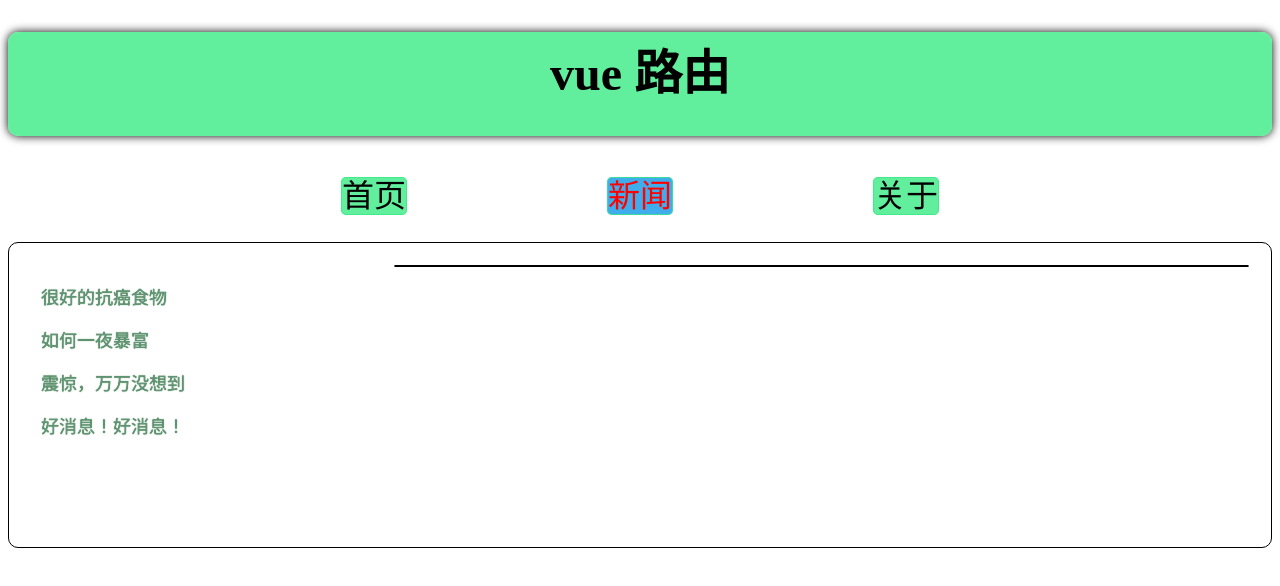
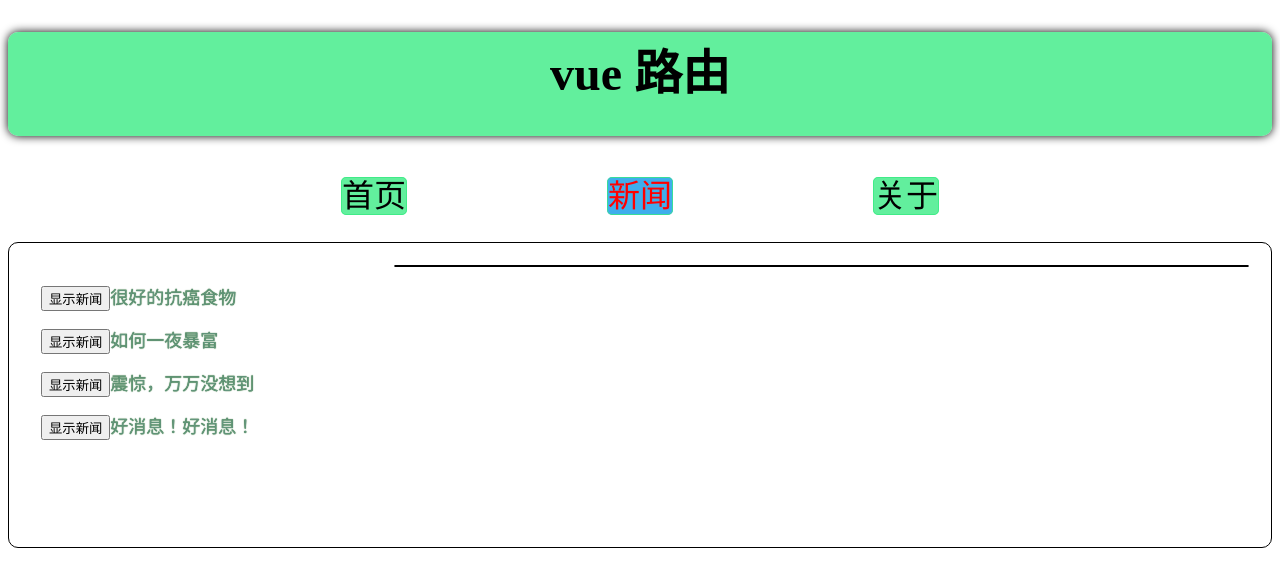
Before and after one commit to qingpoa/learnvue, a Vue app in the folder learnvue/: page /news in a window 1280 px wide. Shown: the top 586 px of the page. Built offline with nearby package versions, Linux system fonts and the light colour scheme; the HTML template or start-up script is replaced by a standard one.

Commit message:
编程式路由导航

```diff
--- a/learnvue/src/pages/news.vue
+++ b/learnvue/src/pages/news.vue
@@ -2,6 +2,7 @@
   <div class="news">
     <ul>
       <li v-for="news in newsList" :key="news.id">
+        <button @click = showdetial(news)>显示新闻</button>
         <RouterLink
         :to="{
           name:'det',
@@ -24,13 +25,33 @@
 
 <script setup lang="ts" name="News">
   import { reactive } from 'vue';
-  import { RouterView ,RouterLink} from 'vue-router';
+  import { RouterView ,RouterLink,useRouter} from 'vue-router';
   const newsList = reactive([
     {id:'asfdtrfay01',title:'很好的抗癌食物',content:'西蓝花'},
     {id:'asfdtrfay02',title:'如何一夜暴富',content:'学IT'},
     {id:'asfdtrfay03',title:'震惊，万万没想到',content:'明天是周一'},
     {id:'asfdtrfay04',title:'好消息！好消息！',content:'快过年了'}
   ])
+
+  interface NewsList{
+    id:string,
+    title:string,
+    content:string
+  }
+
+  const router = useRouter()
+  function showdetial(news:NewsList){
+    router.push(
+      {
+        name:'det',
+          query:{
+            id:news.id,
+            title:news.title,
+            content:news.content
+          }
+      }
+    )
+  }
 </script>
 
 <style scoped>
```
